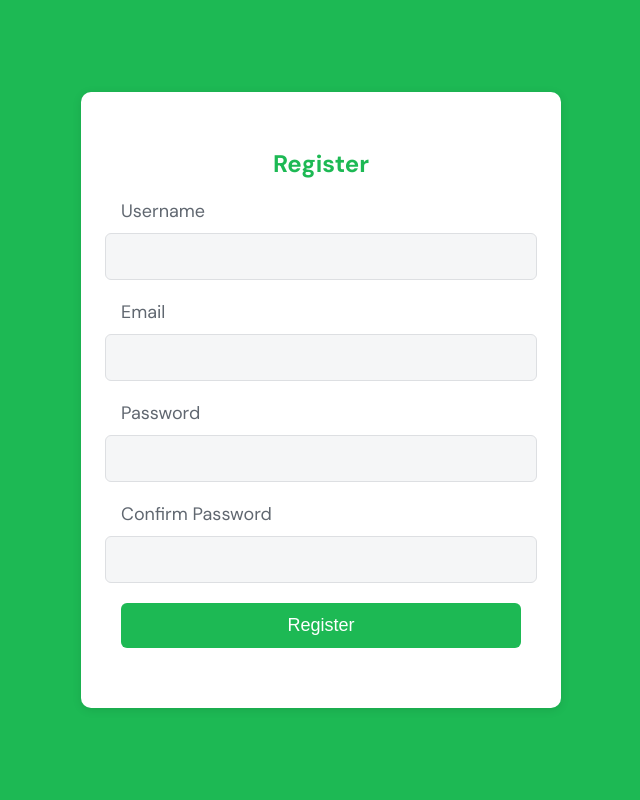
After one commit to husainwafaie/Music-Recommender, a Django app: page /register/ in a window 1280 px wide. The commit adds this page. Shown: the whole page, without its empty margins (319-959 px from the left). Run offline with Django 5.2, Linux system fonts and the light colour scheme.

Commit message:
Form and email V1

```diff
--- a/musicrecommender/recommender/urls.py
+++ b/musicrecommender/recommender/urls.py
@@ -4,6 +4,8 @@ from . import views
 
 urlpatterns = [
     path("", views.index, name="index"),
+    path('register/', views.register_view, name='register_view'),
+    path('verify-otp/', views.verify_otp_view, name='verify_otp'),
     path('login/', views.login_view, name='login'),
     path('home/', views.mainpage, name="home"),
     path('spotify-login/', views.spotify_login, name='spotify_login'),
--- a/musicrecommender/recommender/views.py
+++ b/musicrecommender/recommender/views.py
@@ -1,10 +1,75 @@
 import os
 import spotipy
 from spotipy.oauth2 import SpotifyOAuth
+from django.contrib.auth.models import User
+from django.core.mail import send_mail
+from django.contrib import messages
 from django.contrib.auth.decorators import login_required
 from django.contrib.auth import authenticate, login
+from django.utils.crypto import get_random_string
 from django.shortcuts import render, redirect
 from django.contrib.auth.forms import AuthenticationForm
+
+
+
+def register_view(request):
+    if request.method == 'POST':
+        username = request.POST['username']
+        email = request.POST['email']
+        password = request.POST['password1']
+        confirm_password = request.POST['password2']
+
+        if password == confirm_password:
+            if User.objects.filter(username=username).exists():
+                messages.error(request, 'Username already taken')
+            elif User.objects.filter(email=email).exists():
+                messages.error(request, 'Email already registered')
+            else:
+                user = User.objects.create_user(username=username, email=email, password=password)
+                user.is_active = False  # Mark the account as inactive until email is verified
+                user.save()
+
+                # Generate OTP and send email
+                otp = get_random_string(length=6, allowed_chars='0123456789')
+                request.session['otp'] = otp
+                request.session['username'] = username
+                send_mail(
+                    'SpotAI Account Verification',
+                    f'Your one-time passcode (OTP) is: {otp}',
+                    'noreply@spotai.com',
+                    [email],
+                    fail_silently=False,
+                )
+
+                return redirect('verify_otp')
+        else:
+            messages.error(request, 'Passwords do not match')
+
+    return render(request, 'register.html')
+
+
+def verify_otp_view(request):
+    if request.method == 'POST':
+        otp = request.POST['otp']
+        if otp == request.session.get('otp'):
+            username = request.session.get('username')
+            user = User.objects.get(username=username)
+            user.is_active = True  # Activate the user account
+            user.save()
+
+            # Log the user in
+            login(request, user)
+            messages.success(request, 'Account verified successfully!')
+
+            # Clean up session
+            request.session.pop('otp', None)
+            request.session.pop('username', None)
+
+            return redirect('home')
+        else:
+            messages.error(request, 'Invalid OTP. Please try again.')
+
+    return render(request, 'verify_otp.html')
 
 
 def get_spotify_client(token_info):
--- a/musicrecommender/templates/login.html
+++ b/musicrecommender/templates/login.html
@@ -7,7 +7,7 @@
     <link rel="preconnect" href="https://fonts.googleapis.com">
     <link rel="preconnect" href="https://fonts.gstatic.com" crossorigin>
     <link href="https://fonts.googleapis.com/css2?family=DM+Sans:wght@400;500;700&display=swap" rel="stylesheet">
-    <link rel="stylesheet" href="main.css">
+
     <style>
 
         body {
@@ -162,7 +162,7 @@
         <div class="divider">
             <span class="divider-text">or</span>
         </div>
-        <button class="create-account">Create new account</button>
+        <button class="create-account" onclick="window.location.href=`{% url 'register_view' %}`">Create new account</button>
     </div>
 </body>
 </html>
--- /dev/null
+++ b/musicrecommender/templates/register.html
@@ -0,0 +1,129 @@
+<!DOCTYPE html>
+<html lang="en">
+<head>
+    <meta charset="UTF-8">
+    <meta name="viewport" content="width=device-width, initial-scale=1.0">
+    <title>SpotAI Register</title>
+    <link rel="preconnect" href="https://fonts.googleapis.com">
+    <link rel="preconnect" href="https://fonts.gstatic.com" crossorigin>
+    <link href="https://fonts.googleapis.com/css2?family=DM+Sans:wght@400;500;700&display=swap" rel="stylesheet">
+    <style>
+        /* Similar styling as login page */
+        body {
+            background-color: #1DB954;
+            display: flex;
+            justify-content: center;
+            align-items: center;
+            height: 100vh;
+            margin: 0;
+            font-family: 'DM Sans', sans-serif;
+        }
+
+        .container {
+            background-color: white;
+            padding: 40px;
+            border-radius: 10px;
+            width: 100%;
+            max-width: 400px;
+            box-shadow: 0px 2px 10px rgba(0, 0, 0, 0.1);
+            text-align: center;
+        }
+
+        .container h1 {
+            font-size: 24px;
+            font-weight: 700;
+            color: #1DB954;
+            margin-bottom: 20px;
+        }
+
+        form {
+            display: flex;
+            flex-direction: column;
+            align-items: center;
+        }
+
+        label {
+            font-size: 18px;
+            font-weight: 400;
+            margin-bottom: 10px;
+            text-align: left;
+            width: 100%;
+            color: #606770;
+        }
+
+        input[type="text"], input[type="email"], input[type="password"] {
+            font-family: 'DM Sans', sans-serif;
+            font-size: 16px;
+            width: 100%;
+            padding: 12px 15px;
+            margin-bottom: 20px;
+            border-radius: 6px;
+            border: 1px solid #dddfe2;
+            background-color: #f5f6f7;
+        }
+
+        button {
+            font-size: 18px;
+            font-weight: 500;
+            padding: 12px 0;
+            width: 100%;
+            border-radius: 6px;
+            border: none;
+            background-color: #1DB954;
+            color: white;
+            cursor: pointer;
+            margin-bottom: 20px;
+        }
+
+        button:hover {
+            background-color: #17a44d;
+        }
+
+        .error-message {
+            color: red;
+            font-size: 14px;
+            margin-bottom: 20px;
+        }
+    </style>
+</head>
+<body>
+    <div class="container">
+        <h1>Register</h1>
+        <form id="registerForm" method="post">
+            {% csrf_token %}
+            <label for="username">Username</label>
+            <input type="text" id="username" name="username" required>
+
+            <label for="email">Email</label>
+            <input type="email" id="email" name="email" required>
+
+            <label for="password1">Password</label>
+            <input type="password" id="password1" name="password1" required>
+
+            <label for="password2">Confirm Password</label>
+            <input type="password" id="password2" name="password2" required>
+
+            <div id="password-error" class="error-message" style="display:none;">Passwords do not match or do not meet the required constraints.</div>
+
+            <button type="submit">Register</button>
+        </form>
+    </div>
+
+    <script>
+        document.getElementById('registerForm').addEventListener('submit', function(event) {
+            const password1 = document.getElementById('password1').value;
+            const password2 = document.getElementById('password2').value;
+            const passwordError = document.getElementById('password-error');
+
+            const passwordRegex = /^(?=.*[a-z])(?=.*[A-Z])(?=.*\d)(?=.*[\W_]).{8,}$/;
+
+            if (password1 !== password2 || !passwordRegex.test(password1)) {
+                event.preventDefault();
+                passwordError.style.display = 'block';
+            } else {
+                passwordError.style.display = 'none';
+            }
+        });
+    </script>
+</body>
+</html>
```
Also changed, not shown: musicrecommender/db.sqlite3.
